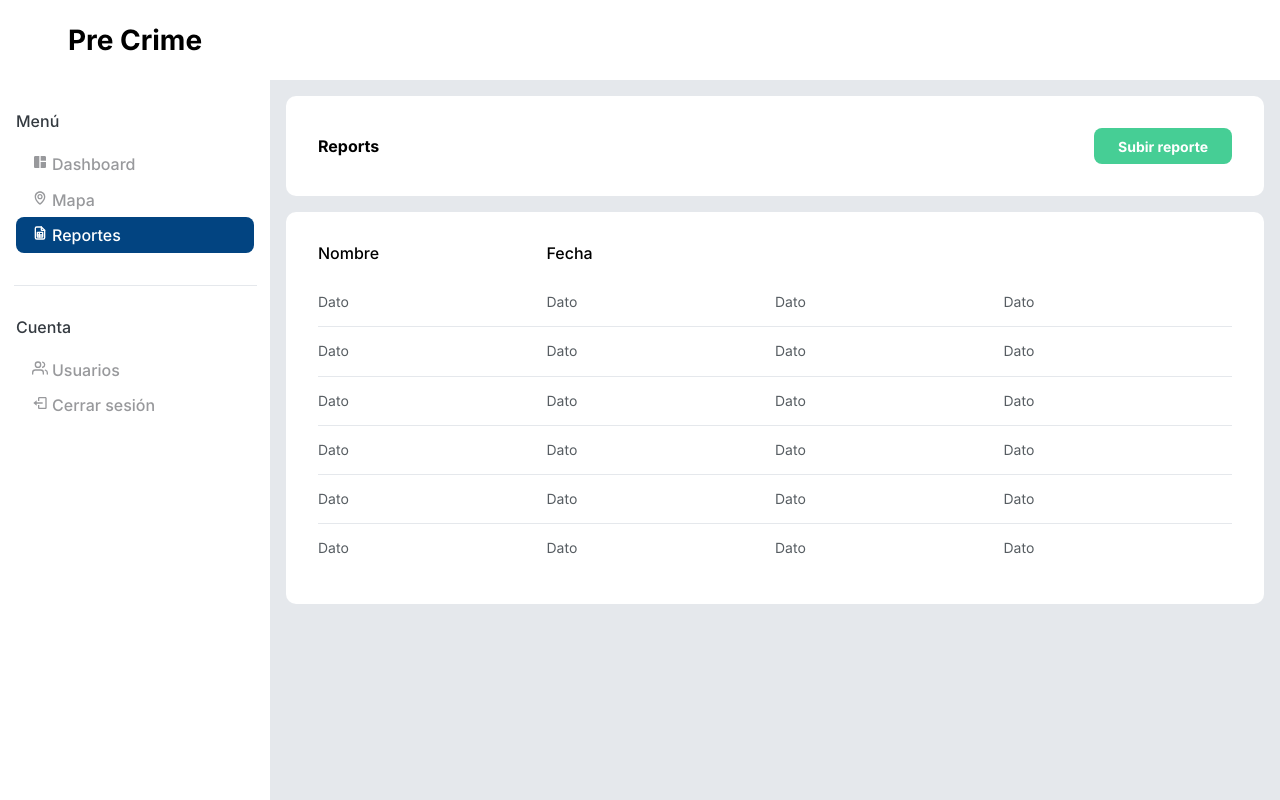
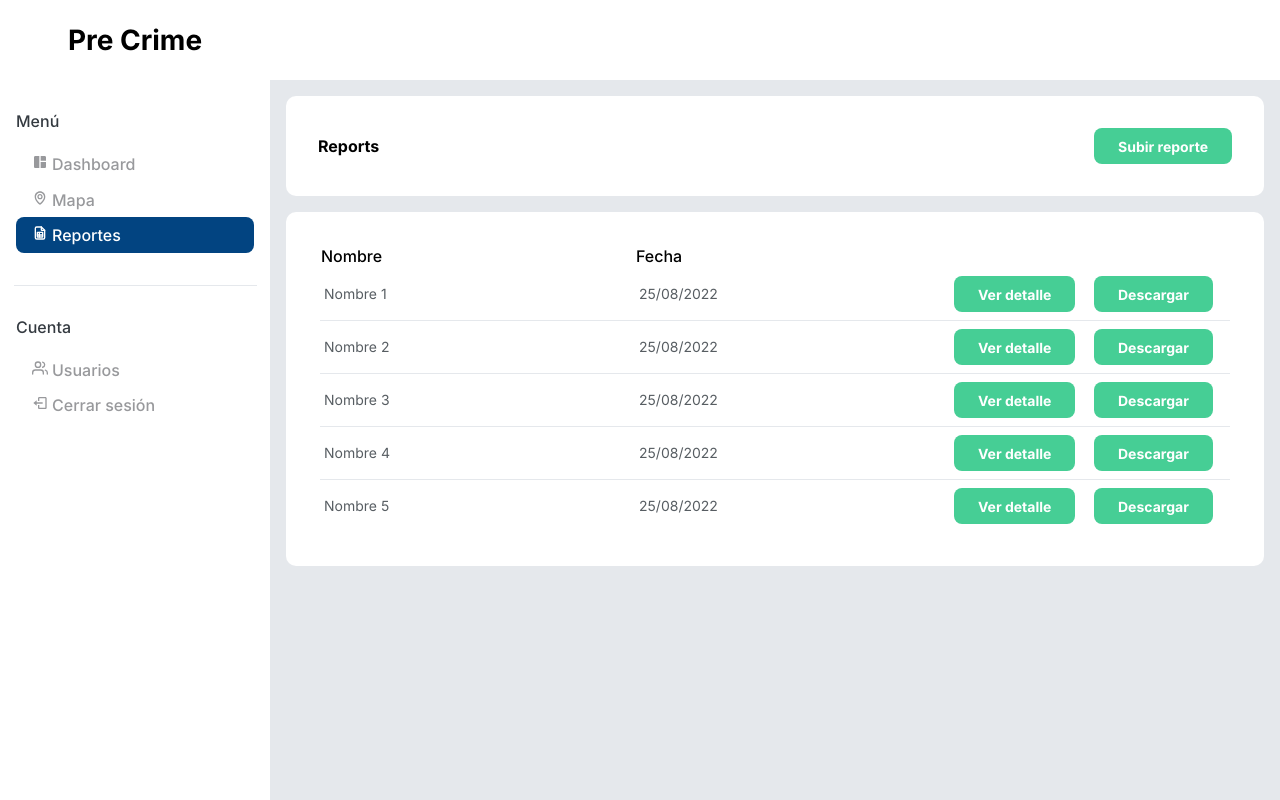
Before and after one commit to Pre-crime-Systems/pre-crime-front, a React (Create React App) app: page /app/reports in a window 1280 px wide. Built offline with nearby package versions, Linux system fonts and the light colour scheme.

Commit message:
feat: integrate react-table

```diff
--- a/src/components/Icon/Icon.tsx
+++ b/src/components/Icon/Icon.tsx
@@ -17,7 +17,7 @@ const Icon: React.FC<IconProps> = (props: IconProps) => {
           <svg
             stroke="currentColor"
             fill="currentColor"
-            stroke-width="0"
+            strokeWidth="0"
             viewBox="0 0 24 24"
             height="1em"
             width="1em"
@@ -32,7 +32,7 @@ const Icon: React.FC<IconProps> = (props: IconProps) => {
           <svg
             stroke="currentColor"
             fill="currentColor"
-            stroke-width="0"
+            strokeWidth="0"
             viewBox="0 0 24 24"
             height="1em"
             width="1em"
@@ -47,10 +47,10 @@ const Icon: React.FC<IconProps> = (props: IconProps) => {
           <svg
             stroke="currentColor"
             fill="none"
-            stroke-width="2"
+            strokeWidth="2"
             viewBox="0 0 24 24"
-            stroke-linecap="round"
-            stroke-linejoin="round"
+            strokeLinecap="round"
+            strokeLinejoin="round"
             height="1em"
             width="1em"
             xmlns="http://www.w3.org/2000/svg"
@@ -69,10 +69,10 @@ const Icon: React.FC<IconProps> = (props: IconProps) => {
           <svg
             stroke="currentColor"
             fill="none"
-            stroke-width="2"
+            strokeWidth="2"
             viewBox="0 0 24 24"
-            stroke-linecap="round"
-            stroke-linejoin="round"
+            strokeLinecap="round"
+            strokeLinejoin="round"
             height="1em"
             width="1em"
             xmlns="http://www.w3.org/2000/svg"
@@ -88,7 +88,7 @@ const Icon: React.FC<IconProps> = (props: IconProps) => {
           <svg
             stroke="currentColor"
             fill="currentColor"
-            stroke-width="0"
+            strokeWidth="0"
             viewBox="0 0 24 24"
             height="1em"
             width="1em"
--- a/src/components/Table/Table.tsx
+++ b/src/components/Table/Table.tsx
@@ -1,4 +1,5 @@
 import React from 'react';
+import { useTable } from 'react-table';
 import './table.scss';
 
 interface TableProps {
@@ -9,22 +10,64 @@ interface TableProps {
 
 const Table: React.FC<TableProps> = (props: TableProps) => {
   const { className, columns, data } = props;
-  return (
-    <div className={`table ${className && className}`}>
-      <div className="table__header">
-        {columns?.map((column) => (
-          <div className="item">{column?.name || ''}</div>
-        ))}
-      </div>
-      {data?.map((row) => (
-        <div className="table__row">
-          {columns?.map((column) => (
-            <div className="item">Dato</div>
+
+  const { getTableProps, getTableBodyProps, headerGroups, rows, prepareRow } =
+    useTable({
+      columns,
+      data,
+    });
+
+  const renderTable = () => {
+    return (
+      <table className={`table ${className && className}`} {...getTableProps()}>
+        <thead className="table__header">
+          {headerGroups.map((headerGroup) => (
+            <tr className="headerRow" {...headerGroup.getHeaderGroupProps()}>
+              {headerGroup.headers.map((column) => (
+                <th
+                  className="headerRow__item"
+                  {...column.getHeaderProps({
+                    style: {
+                      maxWidth: column.maxWidth,
+                      minWidth: column.minWidth,
+                    },
+                  })}
+                >
+                  {column.render('Header')}
+                </th>
+              ))}
+            </tr>
           ))}
-        </div>
-      ))}
-    </div>
-  );
+        </thead>
+        <tbody className="table__body" {...getTableBodyProps()}>
+          {rows.map((row, i) => {
+            prepareRow(row);
+            return (
+              <tr className="tableRow" {...row.getRowProps()}>
+                {row.cells.map((cell) => {
+                  return (
+                    <td
+                      className="tableRow__item"
+                      {...cell.getCellProps({
+                        style: {
+                          maxWidth: cell.column.maxWidth,
+                          minWidth: cell.column.minWidth,
+                        },
+                      })}
+                    >
+                      {cell.render('Cell')}
+                    </td>
+                  );
+                })}
+              </tr>
+            );
+          })}
+        </tbody>
+      </table>
+    );
+  };
+
+  return <section className="wrapperTable">{renderTable()}</section>;
 };
 
 export default Table;
--- a/src/components/Table/table.scss
+++ b/src/components/Table/table.scss
@@ -1,25 +1,36 @@
 @import '../../assets/scss/mixins';
 @import '../../assets/scss/variables';
 
+.wrapperTable {
+  overflow-x: auto;
+}
+
 .table {
+  width: 100%;
   &__header {
+    .headerRow {
       display: flex;
-    margin: 0 0 1rem;
-    .item {
+      &__item {
         @include text(16, black, medium);
         flex: 1;
+        text-align: left;
       }
     }
-  &__row {
+  }
+  &__body {
+    .tableRow {
+      align-items: center;
       border-bottom: 1px solid map-get($colors, grey-10);
       display: flex;
-    padding: 1rem 0;
+      padding: 0.5rem 0;
       &:last-of-type {
         border: none;
       }
-    .item {
+      &__item {
         @include text(14, grey-70);
         flex: 1;
+        padding: 0 0.25rem;
       }
     }
   }
+}
--- a/src/modules/reports/pages/Reports/Reports.tsx
+++ b/src/modules/reports/pages/Reports/Reports.tsx
@@ -8,16 +8,37 @@ import './reports.scss';
 const Reports: React.FC = () => {
   const columns = [
     {
-      name: 'Nombre',
+      Header: 'Nombre',
+      accessor: 'name',
+      minWidth: 100,
     },
     {
-      name: 'Fecha',
+      Header: 'Fecha',
+      accessor: 'date',
+      minWidth: 100,
     },
     {
-      name: '',
+      Header: '',
+      id: 'detailButton',
+      Cell: () => <Button buttonType="secondary">Ver detalle</Button>,
+      maxWidth: 140,
+      minWidth: 140,
     },
-    { name: '' },
+    {
+      Header: '',
+      id: 'downloadButton',
+      Cell: () => <Button buttonType="secondary">Descargar</Button>,
+      maxWidth: 140,
+    },
   ];
+  const data = [
+    { name: 'Nombre 1', date: '25/08/2022' },
+    { name: 'Nombre 2', date: '25/08/2022' },
+    { name: 'Nombre 3', date: '25/08/2022' },
+    { name: 'Nombre 4', date: '25/08/2022' },
+    { name: 'Nombre 5', date: '25/08/2022' },
+  ];
+
   return (
     <MainLayout className="reportsPage">
       <>
@@ -26,7 +47,7 @@ const Reports: React.FC = () => {
           <Button buttonType="secondary">Subir reporte</Button>
         </Card>
         <Card className="reportsPage__content">
-          <Table columns={columns} data={[1, 2, 3, 4, 5, 6]}></Table>
+          <Table columns={columns} data={data}></Table>
         </Card>
       </>
     </MainLayout>
```
Lines whose indentation alone changed are shown as unchanged.
